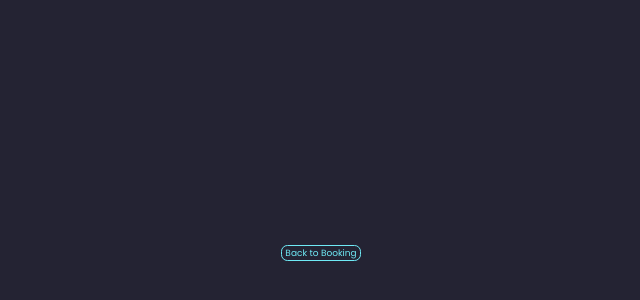
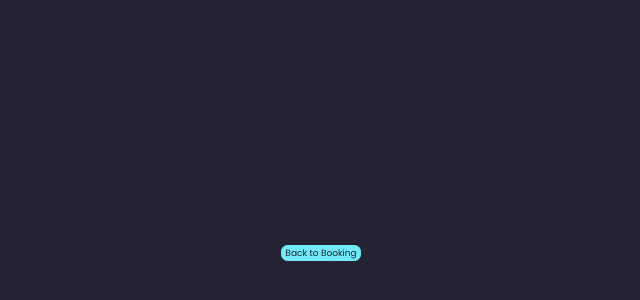
Before and after one commit to LuizOliveir4/movieseatbook, a React (Vite) app: page /movieseatbook/admin in a window 1280 px wide. Shown: the part 130-430 px from the top of the page, without its empty margins (319-959 px from the left). Built offline with nearby package versions, Linux system fonts and the light colour scheme.

Commit message:
Rollback to href instead of Link

```diff
--- a/src/components/Footer.tsx
+++ b/src/components/Footer.tsx
@@ -1,9 +1,7 @@
-import NavItem from "./NavItem"
-
 const Footer = () => {
     return(
         <footer>
-            <NavItem text="Book" navLink="/movieseatbook/createguest"></NavItem>
+            <a href="/movieseatbook/createguest" className="btn">Book</a>
         </footer>
     )
   }
--- a/src/components/Header.tsx
+++ b/src/components/Header.tsx
@@ -1,9 +1,7 @@
-import NavItem from "./NavItem"
-
 const Header = () => {
     return(
         <header>
-            <NavItem text="Admin" navLink="/movieseatbook/admin"></NavItem>
+            <a href="/movieseatbook/admin" className="btn">Admin</a>
         </header>
     )
   }
--- a/src/components/NavItem.tsx
+++ /dev/null
@@ -1,9 +0,0 @@
-import { Link } from 'react-router-dom'
-
-const NavItem = ({ text, navLink}) => {
-    return(
-        <Link to={navLink} className={"btn btn-primary"}> {text} </Link>
-    )
-  }
-
-  export default NavItem
--- a/src/components/admin.tsx
+++ b/src/components/admin.tsx
@@ -2,7 +2,7 @@ const Admin = () => {
     return(
         <section>
             <div className="movie-container">
-                <a href="/movieseatbook" className="btn">Back to Booking</a>
+                <a href="/movieseatbook" className="btn btn-primary">Back to Booking</a>
             </div>
 
         </section>
```
Also changed, not shown: src/App.tsx (+4 -3 lines).
